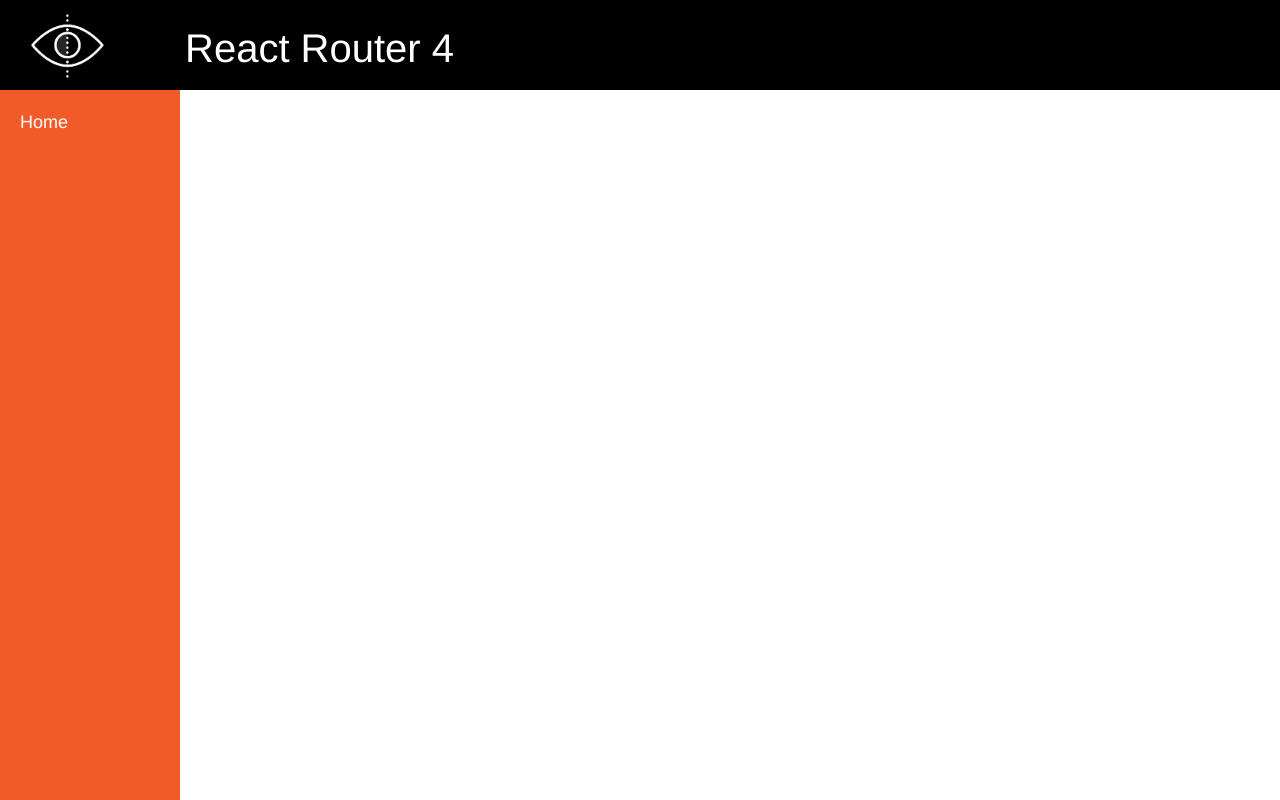
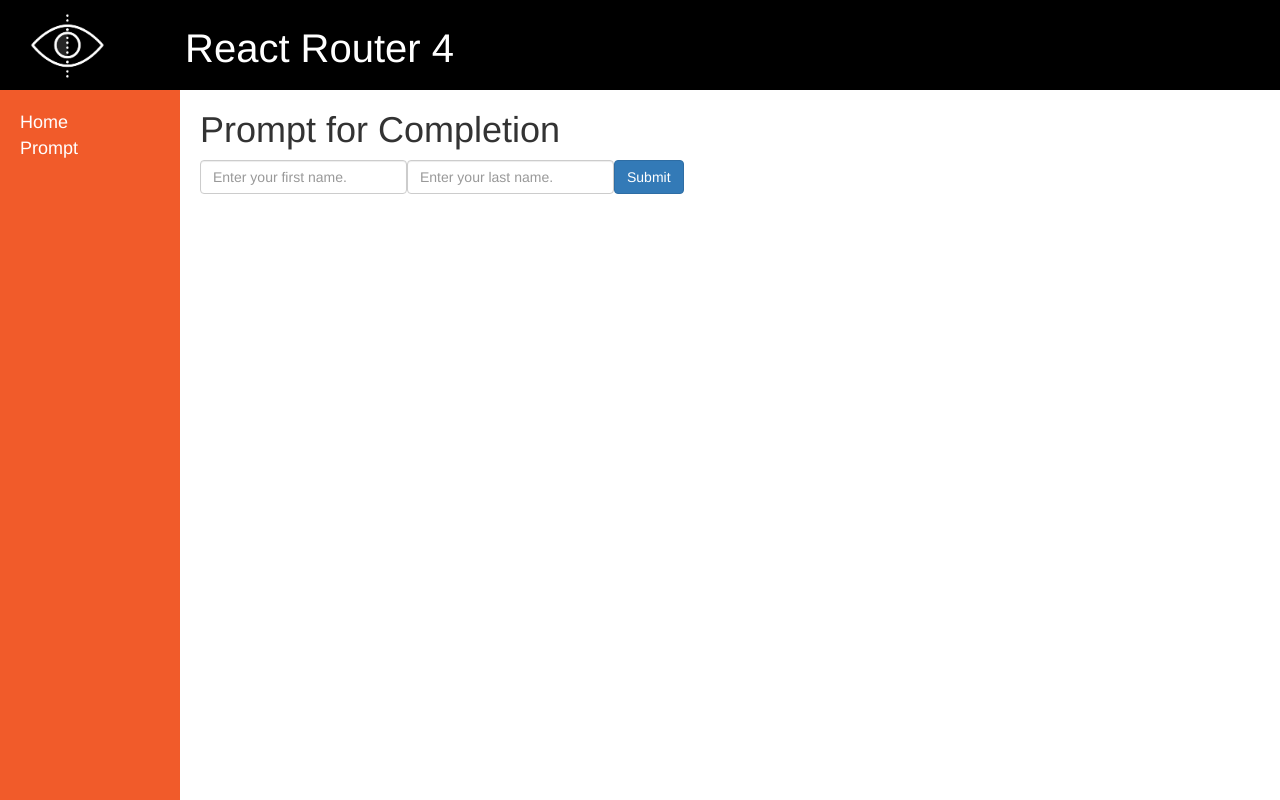
Before and after one commit to juanjoarranz/ps-react-router4, a React app: page /prompt in a window 1280 px wide. Built offline with nearby package versions, Linux system fonts and the light colour scheme.

Commit message:
Added the Prompt Component
Warn user before leaving a Form, ...

```diff
--- a/src/App.js
+++ b/src/App.js
@@ -3,6 +3,7 @@ import Header from './components/layout/Header';
 import Sidebar from './components/layout/Sidebar';
 import { BrowserRouter as Router, Route, Switch } from 'react-router-dom';
 import Home from './components/Home';
+import NameForm from './components/prompt/NameForm';
 
 const App = () => {
 
@@ -14,7 +15,8 @@ const App = () => {
                 <div className='rightContentContainer'>
 
                     <Switch>
-                        <Route path='/' component={Home} exact={true}/>
+                        <Route path='/' component={Home} exact/>
+                        <Route path='/prompt' component={NameForm} exact/>
                     </Switch>
 
                 </div>
--- a/src/components/layout/Sidebar.js
+++ b/src/components/layout/Sidebar.js
@@ -5,8 +5,8 @@ const Sidebar = () => {
 
     return (
         <div className={'leftNavContainer'}>
-            <Link to='/' className='navLink'>Home</Link>
-
+            <Link to='/' className='navLink'>Home</Link><br/>
+            <Link to='/prompt' className='navLink'>Prompt</Link><br/>
         </div>
     );
 };
--- /dev/null
+++ b/src/components/prompt/NameForm.js
@@ -0,0 +1,75 @@
+import React from 'react';
+import { Form, FormControl } from 'react-bootstrap';
+import Button from 'react-bootstrap/es/Button';
+import { Prompt } from 'react-router-dom';
+
+class NameForm extends React.Component {
+
+    constructor( props ) {
+        super( props );
+
+        this.state = {
+            firstName: '',
+            lastName: '',
+            valid: false
+        };
+    }
+
+    render = () => {
+        return (
+            <div>
+                <Prompt when={this.state.valid !== true}
+                    message='Leaving this form will lose your data.'
+                />
+                <h1>Prompt for Completion</h1>
+                <Form horizontal={true} inline={true}>
+                    <FormControl
+                        type="text"
+                        value={this.state.firstName}
+                        placeholder="Enter your first name."
+                        onChange={this.onHandleFirstNameChange}
+                    />
+
+                    <FormControl
+                        type="text"
+                        value={this.state.lastName}
+                        placeholder="Enter your last name."
+                        onChange={this.onHandleLastNameChange}
+                    />
+                    <Button className={'btn btn-primary'} onClick={this.onSubmit}>Submit</Button>
+                </Form>
+            </div>
+
+        );
+    };
+
+    onSubmit = () => {
+
+        if ( this.state.firstName === '' || this.state.lastName === '' ) {
+            this.setState( {
+                valid: false
+            } );
+        } else {
+            this.setState( {
+                valid: true
+            } );
+            // take some action
+            alert( `Your name is ${ this.state.firstName } ${ this.state.lastName } ` )
+        }
+    };
+
+    onHandleLastNameChange = ( e ) => {
+        this.setState( {
+            lastName: e.target.value
+        } );
+    };
+
+    onHandleFirstNameChange = ( e ) => {
+        this.setState( {
+            firstName: e.target.value
+        } );
+    };
+
+}
+
+export default NameForm;
```
Also changed, not shown: 1 other file (tests, documents, lock files or other folders).
